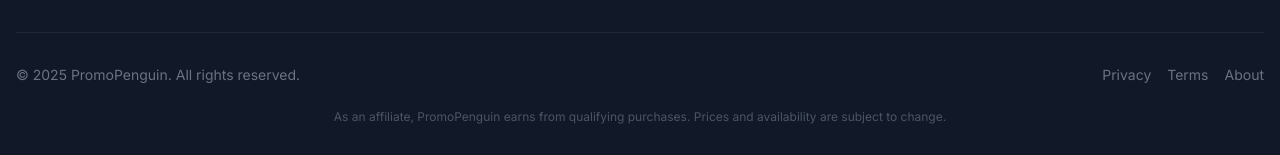
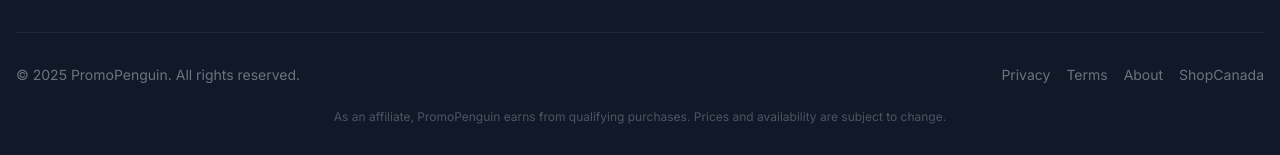
Before and after one commit to danharris923/promopenguin-frontend, a Next.js app: page / in a window 1280 px wide. Shown: the part 2059-2214 px from the top of the page. Built offline with nearby package versions, Linux system fonts and the light colour scheme; no server answers; the database is empty.

Commit message:
Add shopcanada.cc link to footer

```diff
--- a/src/components/Footer.tsx
+++ b/src/components/Footer.tsx
@@ -67,6 +67,7 @@ export function Footer() {
             <Link href="/privacy" className="hover:text-white transition-colors">Privacy</Link>
             <Link href="/terms" className="hover:text-white transition-colors">Terms</Link>
             <Link href="/about" className="hover:text-white transition-colors">About</Link>
+            <a href="https://shopcanada.cc" className="hover:text-white transition-colors" target="_blank" rel="noopener">ShopCanada</a>
           </div>
         </div>
 
```
